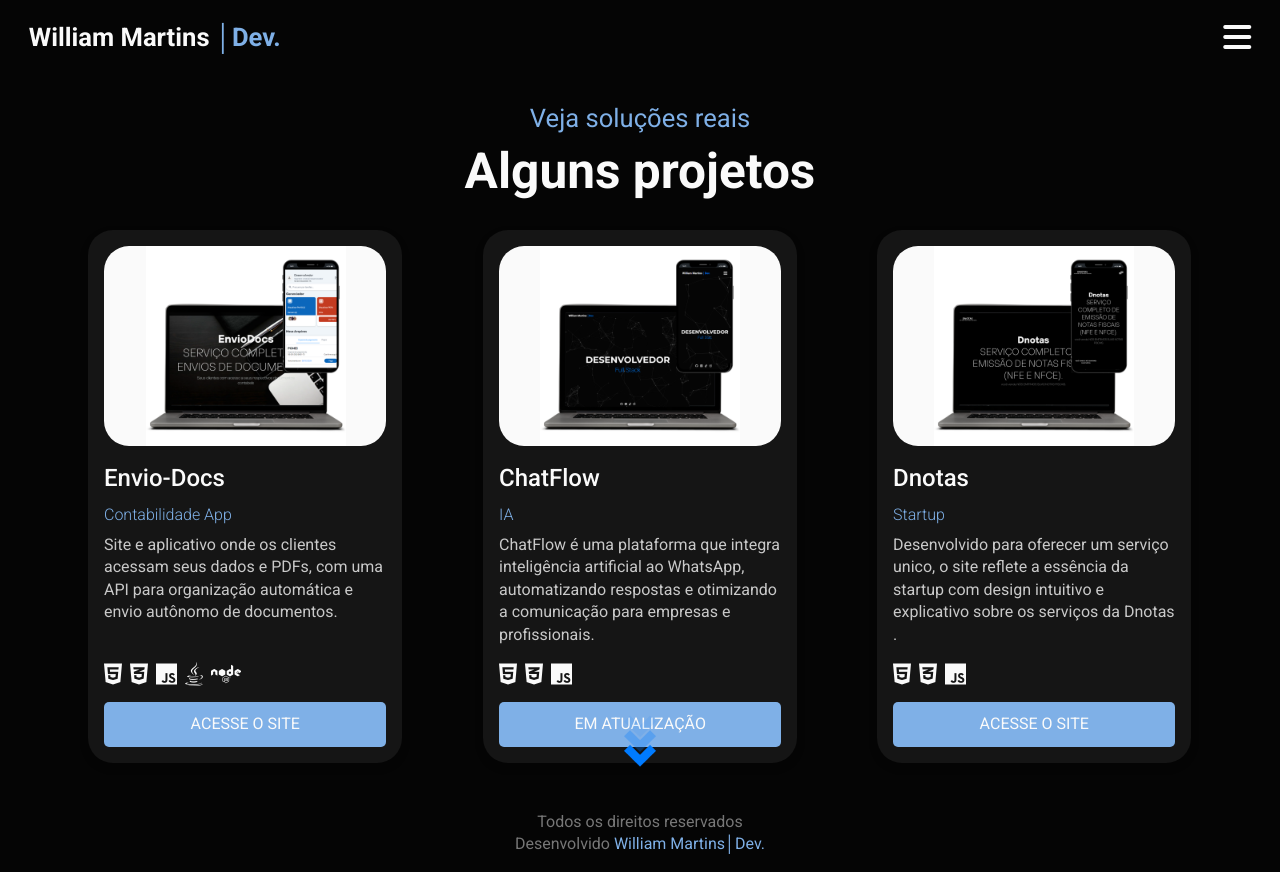
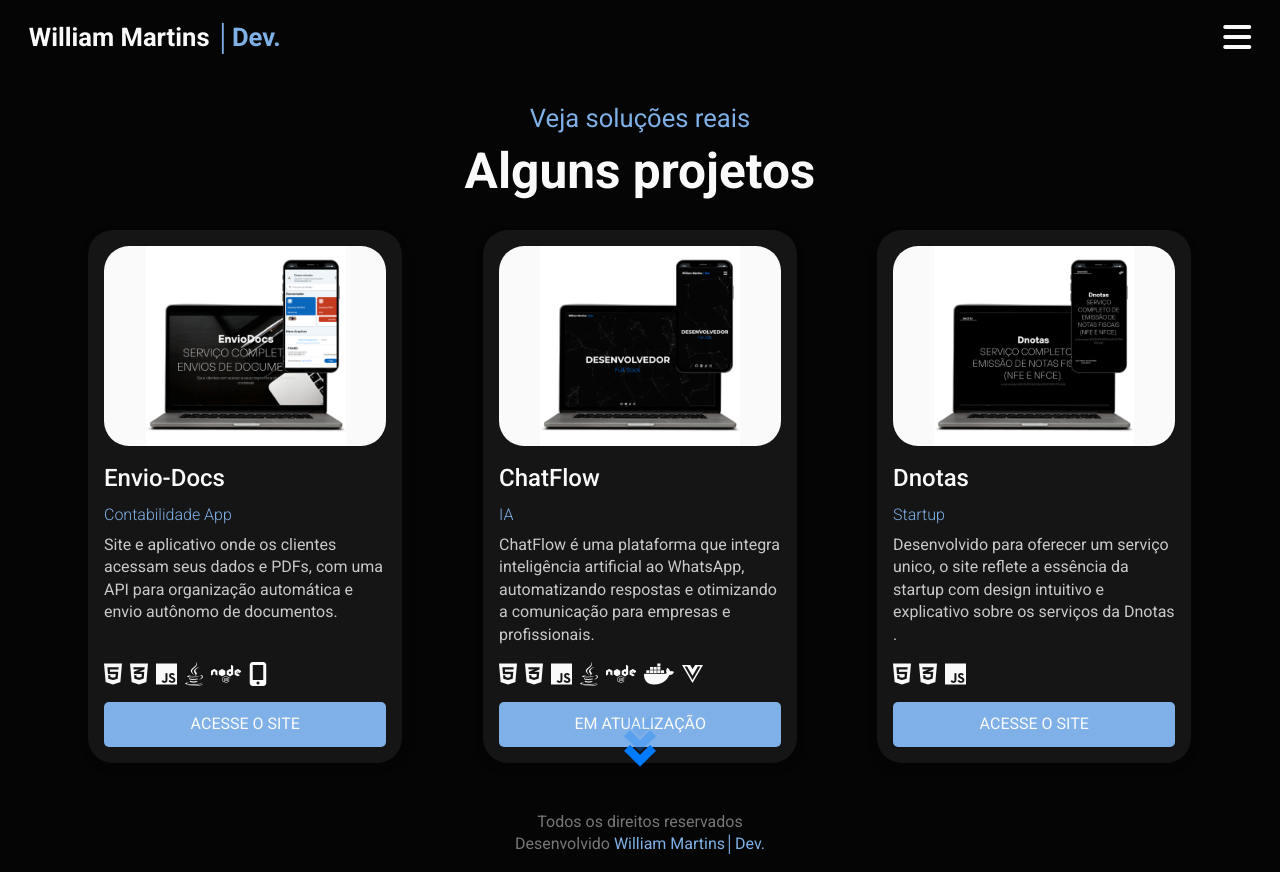
Before and after one commit to UiWill/Meu-Site, a website: page projects.html in a window 1280 px wide. Drawn offline with nearby package versions, Linux system fonts and the light colour scheme.

Commit message:
Automatico

```diff
--- a/projects.html
+++ b/projects.html
@@ -122,6 +122,7 @@
                                     <i class="fab fa-js"></i>
                                     <i class="fab fa-java"></i>
                                     <i class="fab fa-node"></i>
+                                    <i class="fas fa-mobile-alt"></i>
                                 </div>
                                 <div class="btn-project">
                                     <a href="https://enviossdocss.flutterflow.app/login" target="_blank">Acesse o site</a>
@@ -146,6 +147,10 @@
                                     <i class="fab fa-html5"></i>
                                     <i class="fab fa-css3-alt"></i>
                                     <i class="fab fa-js"></i>
+                                    <i class="fab fa-java"></i>
+                                    <i class="fab fa-node"></i>
+                                    <i class="fab fa-docker"></i>
+                                    <i class="fab fa-vuejs"></i>
                                 </div>
                                 <div class="btn-project">
                                     <a href="" target="_blank">Em Atualização</a>
```
